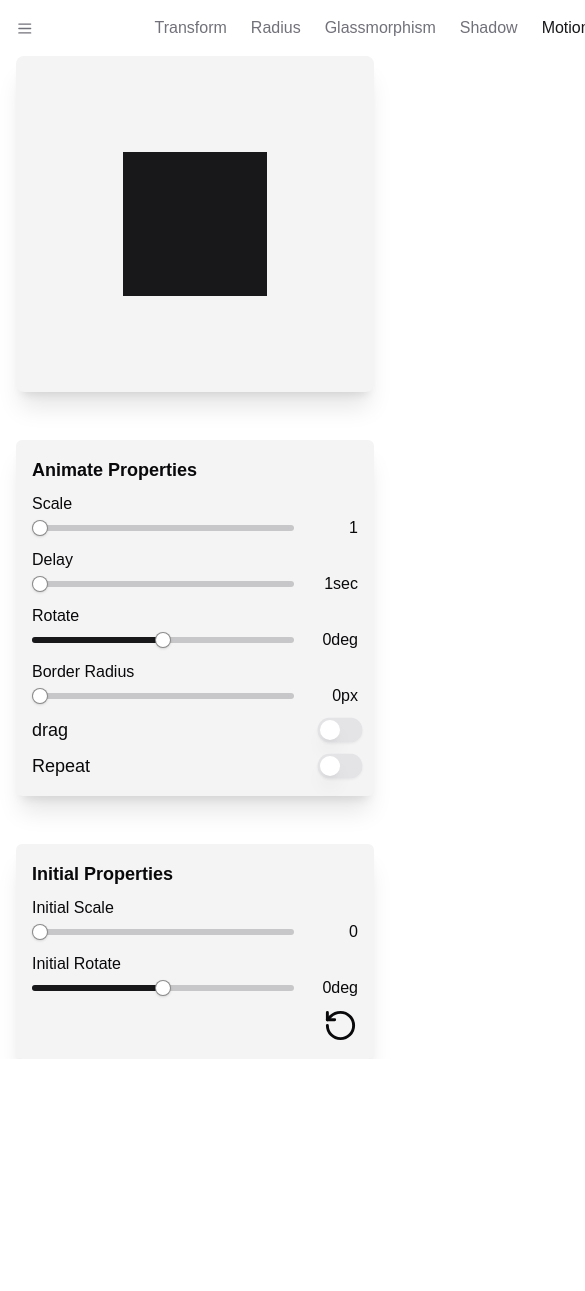
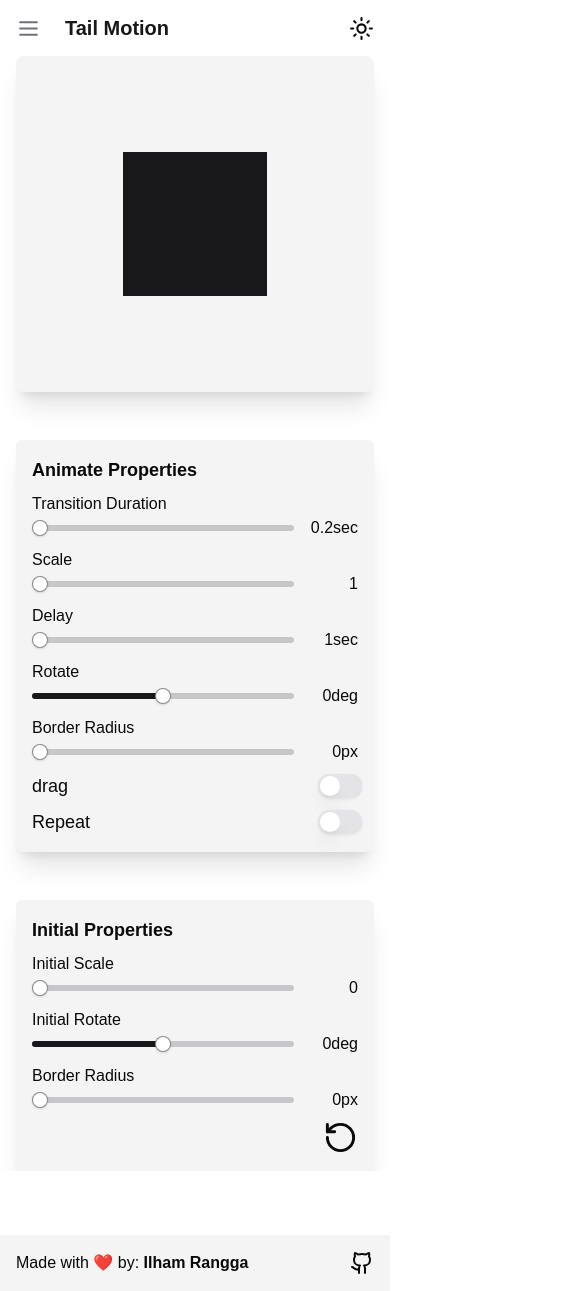
Before and after one commit to IlhamRanggaKurniawan/TailMotion, a Next.js app: page /motion in a window 390 px wide. Shown: the top 1291 px of the page, 585 px wide, since content can reach past the window. Before the commit the page ends 1123 px from the top, so only its background shows below. Built offline with nearby package versions, Linux system fonts and the light colour scheme.

Commit message:
fix: fix headers ui error

```diff
--- a/package.json
+++ b/package.json
@@ -1,5 +1,5 @@
 {
-  "name": "tail_dream",
+  "name": "tail_motion",
   "version": "0.1.0",
   "private": true,
   "scripts": {
--- a/src/app/glassmorphism/page.tsx
+++ b/src/app/glassmorphism/page.tsx
@@ -1,14 +1,10 @@
-import Footer from '@/components/myComponents/Footer'
 import GlassmorphismControl from '@/components/myComponents/GlassmorphismControl'
 import React from 'react'
 
 const page = () => {
-  return (
-    <div>
+    return (
         <GlassmorphismControl />
-        <Footer />
-    </div>
-  )
+    )
 }
 
 export default page
--- a/src/app/layout.tsx
+++ b/src/app/layout.tsx
@@ -1,6 +1,7 @@
 import { ThemeProvider } from "@/lib/ThemeProvider";
 import "./globals.css";
 import Header from "@/components/myComponents/Header";
+import Footer from "@/components/myComponents/Footer";
 
 
 export default function RootLayout({
@@ -18,6 +19,7 @@ export default function RootLayout({
         >
           <Header />
           {children}
+          <Footer />
         </ThemeProvider>
       </body>
     </html>
--- a/src/app/motion/page.tsx
+++ b/src/app/motion/page.tsx
@@ -2,11 +2,9 @@ import MotionControl from '@/components/myComponents/MotionControl'
 import React from 'react'
 
 const page = () => {
-  return (
-    <div>
+    return (
         <MotionControl />
-    </div>
-  )
+    )
 }
 
 export default page
--- a/src/app/page.tsx
+++ b/src/app/page.tsx
@@ -1,13 +1,9 @@
-import Footer from '@/components/myComponents/Footer'
 import TransformControl from '@/components/myComponents/TransformControl'
 import React from 'react'
 
 const page = () => {
   return (
-    <div>
-      <TransformControl />
-      <Footer />
-    </div>
+    <TransformControl />
   )
 }
 
--- a/src/app/radius/page.tsx
+++ b/src/app/radius/page.tsx
@@ -1,13 +1,9 @@
-import Footer from '@/components/myComponents/Footer'
 import RadiusControl from '@/components/myComponents/RadiusControl'
 import React from 'react'
 
 const page = () => {
     return (
-        <div>
-            <RadiusControl />
-            <Footer />
-        </div>
+        <RadiusControl />
     )
 }
 
--- a/src/app/shadow/page.tsx
+++ b/src/app/shadow/page.tsx
@@ -1,13 +1,9 @@
-import Footer from '@/components/myComponents/Footer'
 import ShadowControl from '@/components/myComponents/ShadowControl'
 import React from 'react'
 
 const page = () => {
     return (
-        <div>
-            <ShadowControl />
-            <Footer />
-        </div>
+        <ShadowControl />
     )
 }
 
--- a/src/components/myComponents/Footer.tsx
+++ b/src/components/myComponents/Footer.tsx
@@ -1,14 +1,19 @@
-import { Github } from 'lucide-react'
+import { Github, Instagram } from 'lucide-react'
 import Link from 'next/link'
 import React from 'react'
 
 const Footer = () => {
     return (
-        <div className='w-full h-14 flex justify-between items-center bg-secondary px-4 z-20 md:fixed md:bottom-0'>
+        <div className='w-full h-14 flex justify-between items-center bg-secondary px-4 z-50 md:fixed md:bottom-0'>
             <p>Made with ❤️ by: <strong>Ilham Rangga</strong></p>
-            <Link href={"https://github.com/IlhamRanggaKurniawan"} target='_blank'>
-                <Github />
-            </Link>
+            <div className='flex gap-4'>
+                <Link href={"https://www.instagram.com/ilham_rku"} target='_blank' className='hidden sm:block'>
+                    <Instagram />
+                </Link>
+                <Link href={"https://github.com/IlhamRanggaKurniawan"} target='_blank'>
+                    <Github />
+                </Link>
+            </div>
         </div>
     )
 }
--- a/src/components/myComponents/Header.tsx
+++ b/src/components/myComponents/Header.tsx
@@ -1,6 +1,6 @@
 "use client"
 
-import { Github, Menu, MoonStar, Sun, X } from 'lucide-react'
+import {  Menu, MoonStar, Sun, X } from 'lucide-react'
 import React, { useEffect, useState } from 'react'
 import { useTheme } from 'next-themes'
 import Link from 'next/link'
@@ -22,27 +22,24 @@ const Header = () => {
         <div className='h-14 flex justify-between px-4 lg:h-16  lg:px-8'>
             <nav className='h-full flex items-center gap-6 text-zinc-500'>
                 <Menu size={25} className='cursor-pointer md:hidden' onClick={() => setShowNavigation(true)} />
-                <h1 className='text-xl font-bold text-white'>Tail Motion</h1>
-                <Link href="/" className={` ${path === "/" ? "text-primary" : ""}`}>
+                <h1 className='text-xl font-bold text-primary'>Tail Motion</h1>
+                <Link href="/" className={`hidden ${path === "/" ? "text-primary" : ""} md:block`}>
                     Transform
                 </Link>
-                <Link href="/radius" className={` ${path === "/radius" ? "text-primary" : ""}`}>
+                <Link href="/radius" className={`hidden ${path === "/radius" ? "text-primary" : ""} md:block`}>
                     Radius
                 </Link>
-                <Link href="/glassmorphism" className={` ${path === "/glassmorphism" ? "text-primary" : ""}`}>
+                <Link href="/glassmorphism" className={`hidden ${path === "/glassmorphism" ? "text-primary" : ""} md:block`}>
                     Glassmorphism
                 </Link>
-                <Link href="/shadow" className={` ${path === "/shadow" ? "text-primary" : ""}`}>
+                <Link href="/shadow" className={`hidden ${path === "/shadow" ? "text-primary" : ""} md:block`}>
                     Shadow
                 </Link>
-                <Link href="/motion" className={` ${path === "/motion" ? "text-primary" : ""}`}>
+                <Link href="/motion" className={`hidden ${path === "/motion" ? "text-primary" : ""} md:block`}>
                     Motion
                 </Link>
             </nav>
-            <div className='flex h-full items-center gap-3'>
-                <Link href="https://github.com/IlhamRanggaKurniawan" target='_blank'>
-                    <Github />
-                </Link>
+            <div className='flex h-full items-center'>
                 {theme === "dark" ? (
                     <MoonStar size={25} className='cursor-pointer transition-all duration-300 hover:rotate-12' onClick={() => setTheme("light")} />
                 ) : (
@@ -50,14 +47,26 @@ const Header = () => {
                 )}
             </div>
             {/* navigation */}
-            <div className={`fixed top-0 bg-secondary w-full h-screen transition-all duration-700 py-6 px-4  ${showNavigation ? "left-0" : "-left-[100%]"} md:hidden`}>
+            <div className={`fixed top-0 bg-secondary w-full h-screen transition-all duration-700 py-6 px-4 z-50  ${showNavigation ? "left-0" : "-left-[100%]"} md:hidden`}>
                 <div className='flex justify-between items-center'>
-                    <h1 className='text-xl font-bold'>Tail Motion</h1>
+                    <h1 className='text-2xl font-bold'>Tail Motion</h1>
                     <X size={30} onClick={() => setShowNavigation(false)} />
                 </div>
-                <nav>
-                    <Link href="/tes">
-                        tes
+                <nav className='flex flex-col mt-4 text-lg gap-2'>
+                    <Link href="/" className={` ${path === "/" ? "text-primary" : ""}`} onClick={() => setShowNavigation(false)}>
+                        Transform
+                    </Link>
+                    <Link href="/radius" className={` ${path === "/radius" ? "text-primary" : ""}`} onClick={() => setShowNavigation(false)}>
+                        Radius
+                    </Link>
+                    <Link href="/glassmorphism" className={` ${path === "/glassmorphism" ? "text-primary" : ""}`} onClick={() => setShowNavigation(false)}>
+                        Glassmorphism
+                    </Link>
+                    <Link href="/shadow" className={` ${path === "/shadow" ? "text-primary" : ""}`} onClick={() => setShowNavigation(false)}>
+                        Shadow
+                    </Link>
+                    <Link href="/motion" className={` ${path === "/motion" ? "text-primary" : ""}`} onClick={() => setShowNavigation(false)}>
+                        Motion
                     </Link>
                 </nav>
             </div>
--- a/src/components/myComponents/MotionControl.tsx
+++ b/src/components/myComponents/MotionControl.tsx
@@ -7,12 +7,14 @@ import { RotateCcw } from 'lucide-react'
 import { Switch } from '../ui/switch'
 
 const MotionControl = () => {
+    const [duration, setDuration] = useState(0.2)
     const [initialScale, setInitialScale] = useState(0)
     const [scale, setScale] = useState(1)
     const [delay, setDelay] = useState(1)
     const [rotate, setRotate] = useState(0)
     const [initialRotate, setInitialRotate] = useState(0)
     const [borderRadius, setBorderRadius] = useState(0)
+    const [initialBorderRadius, setInitialBorderRadius] = useState(0)
     const [drag, setDrag] = useState(false)
     const [repeat, setRepeat] = useState(false)
     const [motionKey, setMotionKey] = useState(Date.now())
@@ -24,15 +26,18 @@ const MotionControl = () => {
                 <motion.div
                     key={motionKey}
                     className='bg-primary w-36 h-36 z-10 md:w-48 md:h-48 lg:w-56 lg:h-56'
+                    style={{ transitionDuration: `${duration}s`, transitionProperty: "all" }}
                     initial={{
                         scale: initialScale,
                         rotate: initialRotate,
+                        borderRadius: initialBorderRadius
                     }}
                     animate={{
                         scale,
                         rotate,
                         borderRadius,
                         transition: {
+                            duration,
                             repeatDelay: delay,
                             repeat: repeat ? Infinity : 0,
                             type: "spring",
@@ -47,6 +52,7 @@ const MotionControl = () => {
             <div className='space-y-12 w-full'>
                 <div className='bg-secondary shadow-xl rounded-md w-full p-4 space-y-2'>
                     <h2 className='text-lg font-bold'>Animate Properties</h2>
+                    <SliderInput name='Transition Duration' setValue={setDuration} value={duration} unit='sec' max={5} min={0.2} step={0.01} />
                     <SliderInput name='Scale' setValue={setScale} value={scale} unit='' max={2} min={1} step={0.01} />
                     <SliderInput name='Delay' setValue={setDelay} value={delay} unit='sec' max={5} min={1} step={0.01} />
                     <SliderInput name='Rotate' setValue={setRotate} value={rotate} unit='deg' max={360} min={-360} step={1} />
@@ -64,6 +70,7 @@ const MotionControl = () => {
                     <h2 className='text-lg font-bold'>Initial Properties</h2>
                     <SliderInput name='Initial Scale' setValue={setInitialScale} value={initialScale} unit='' max={5} min={0} step={0.01} />
                     <SliderInput name='Initial Rotate' setValue={setInitialRotate} value={initialRotate} unit='deg' max={360} min={-360} step={1} />
+                    <SliderInput name='Border Radius' setValue={setInitialBorderRadius} value={initialBorderRadius} unit='px' max={500} min={0} step={1} />
 
                     <div className='w-full flex justify-end'>
                         <button onClick={() => setMotionKey(Date.now())}>
```
Also changed, not shown: 1 other file (tests, documents, lock files or other folders).
